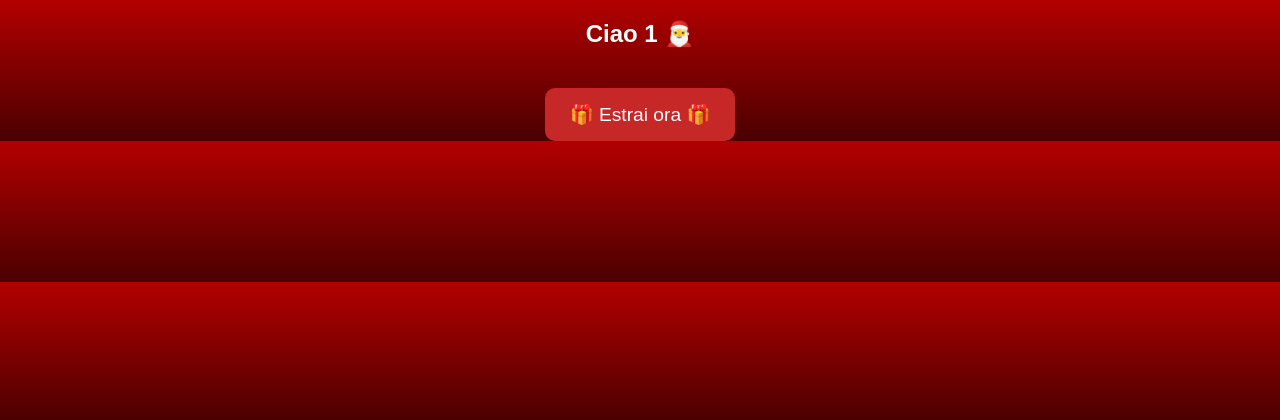
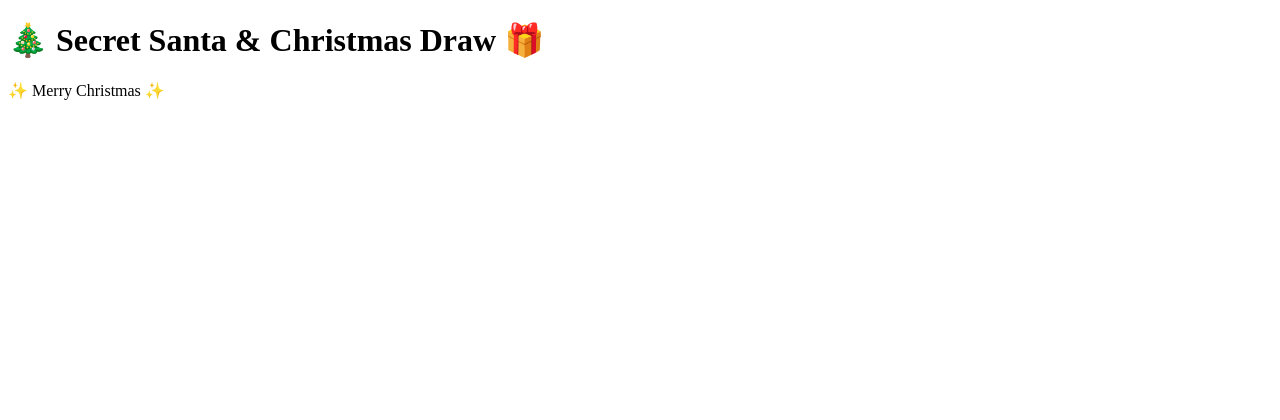
Before and after one commit to gmarroccopw7/secret-santa, a Flask app: page /estrazione in a window 1280 px wide. Shown: the top 420 px of the page. Run offline with Flask 3, Linux system fonts and the light colour scheme; the visitor is signed in with stand-in values (Sample User, id 1).

Commit message:
Revise base.html for improved layout and styling
Updated the HTML structure to include a header, main content area, and footer, along with a snow effect div.

```diff
--- a/templates/base.html
+++ b/templates/base.html
@@ -1,11 +1,25 @@
 <!DOCTYPE html>
 <html lang="it">
 <head>
-    <meta charset="UTF-8">
-    <title>Secret Santa 🎄</title>
-    <link rel="stylesheet" href="/static/style.css">
+<meta charset="UTF-8">
+<title>Secret Santa</title>
+<link rel="stylesheet" href="{{ url_for('static', filename='style.css') }}">
 </head>
-<body class="christmas-bg">
-{% block body %}{% endblock %}
+<body>
+
+<div class="snow"></div>
+
+<header>
+    <h1>🎄 Secret Santa & Christmas Draw 🎁</h1>
+</header>
+
+<main>
+    {% block content %}{% endblock %}
+</main>
+
+<footer>
+    <p>✨ Merry Christmas ✨</p>
+</footer>
+
 </body>
 </html>
```
